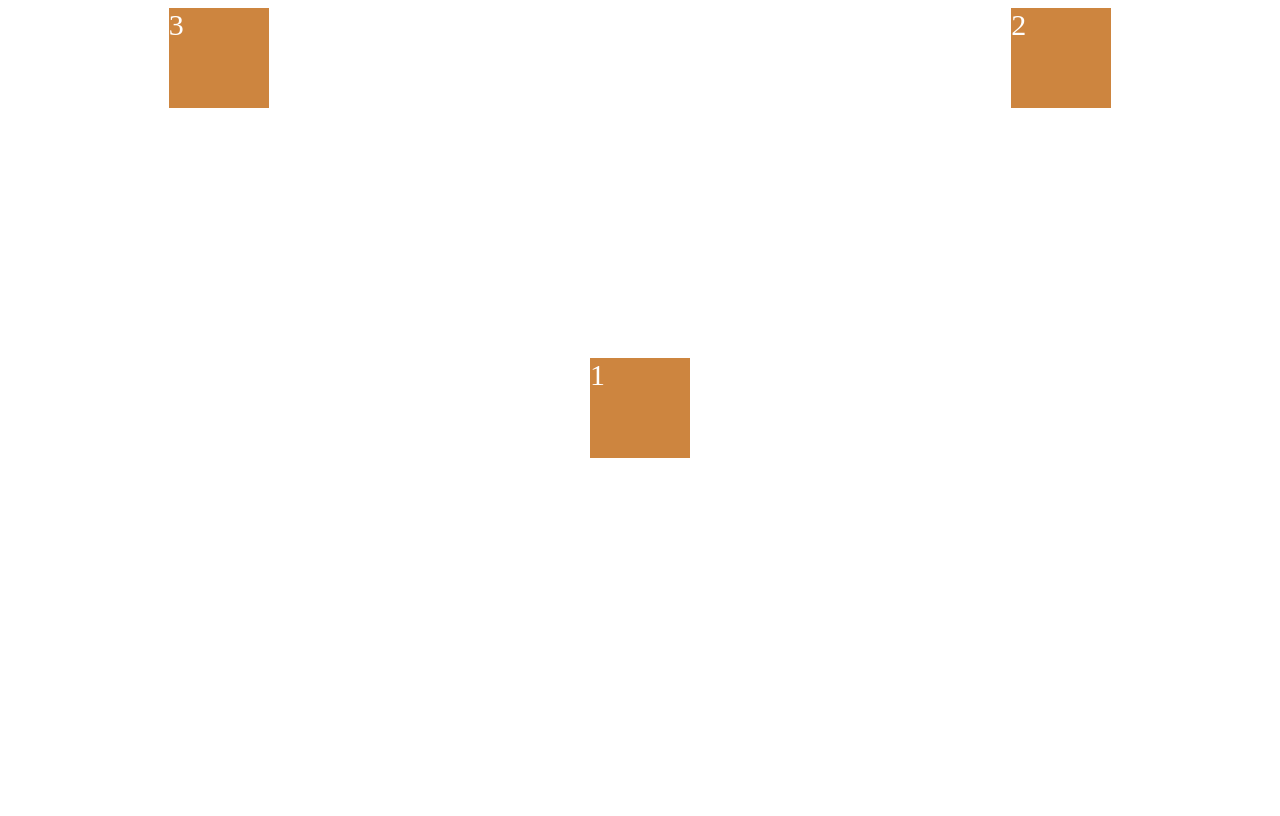
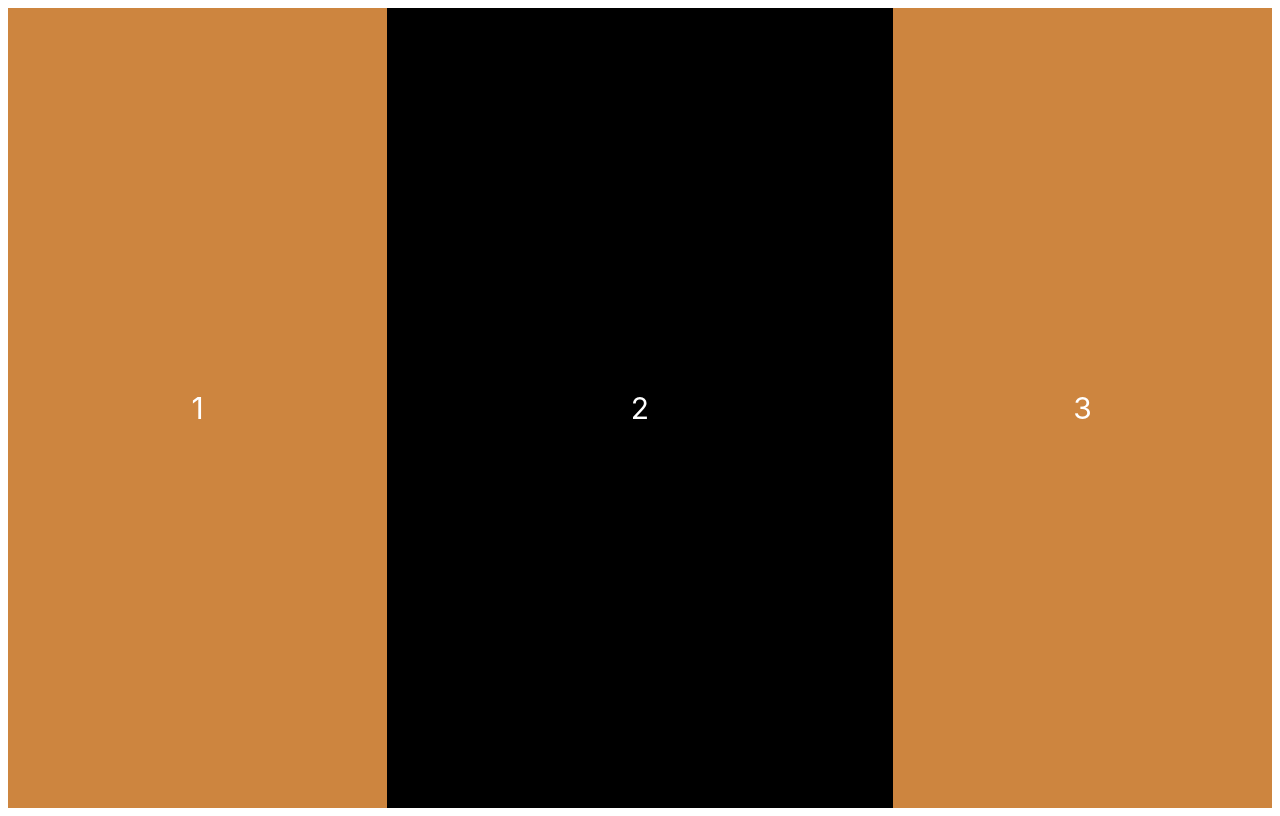
Before and after one commit to 21people/scss_master_class, a plain HTML site: page index.html in a window 1280 px wide. Drawn offline with Linux system fonts and the light colour scheme.

Commit message:
Flexbox_end

```diff
--- a/style.css
+++ b/style.css
@@ -1,23 +1,29 @@
+body {
+  font-family: -apple-system, BlinkMacSystemFont, "Segoe UI", Roboto, Oxygen,
+    Ubuntu, Cantarell, "Open Sans", "Helvetica Neue", sans-serif;
+}
+
 .father {
   display: flex;
+
   /* Main Axis*/
   justify-content: space-around;
+
+  width: 100%;
   height: 100vh;
 }
 
 .child {
-  width: 100px;
-  height: 100px;
+  flex-basis: 30%;
   background-color: peru;
   color: white;
   font-size: 30px;
+  display: flex;
+  justify-content: center;
+  align-items: center;
 }
 
 .child:nth-child(2) {
-  order: 3;
+  background-color: black;
+  flex-grow: 1;
 }
-
-.child:nth-child(1) {
-  order: 2;
-  align-self: center;
-}
```
